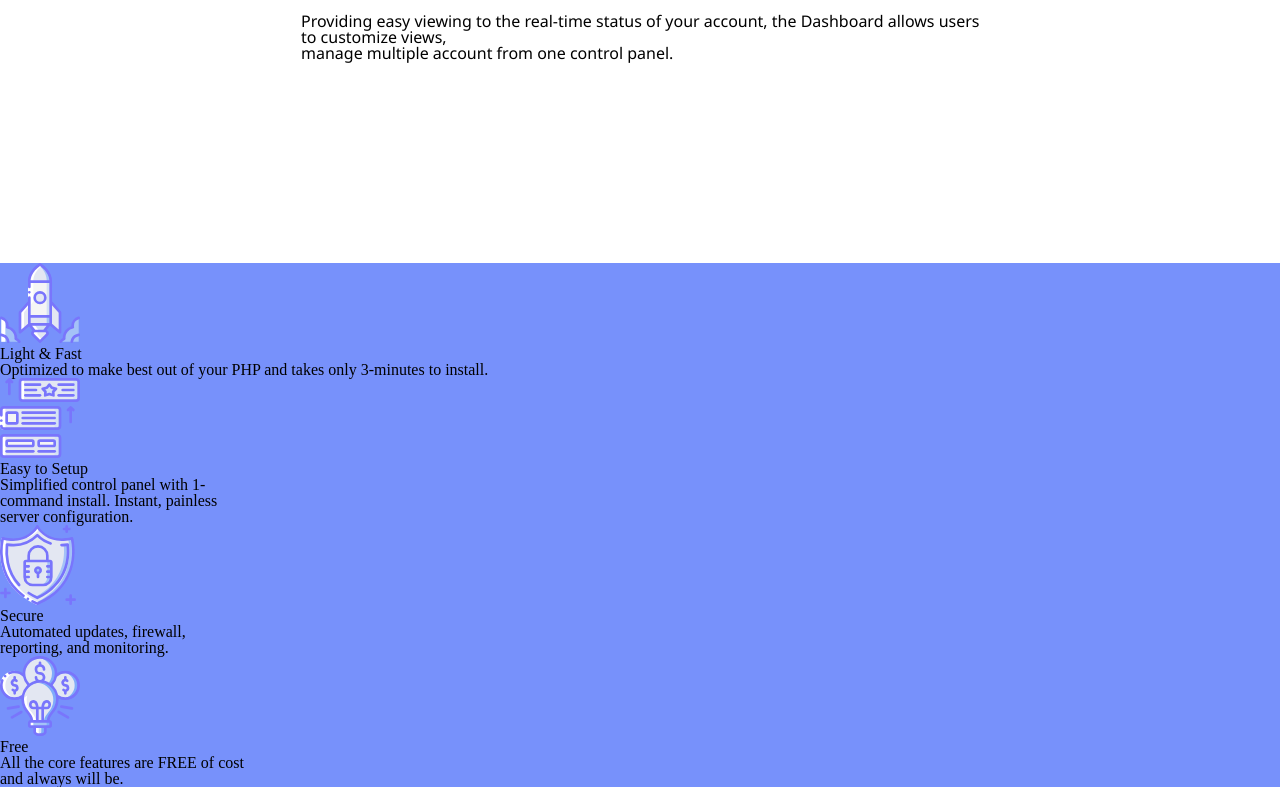
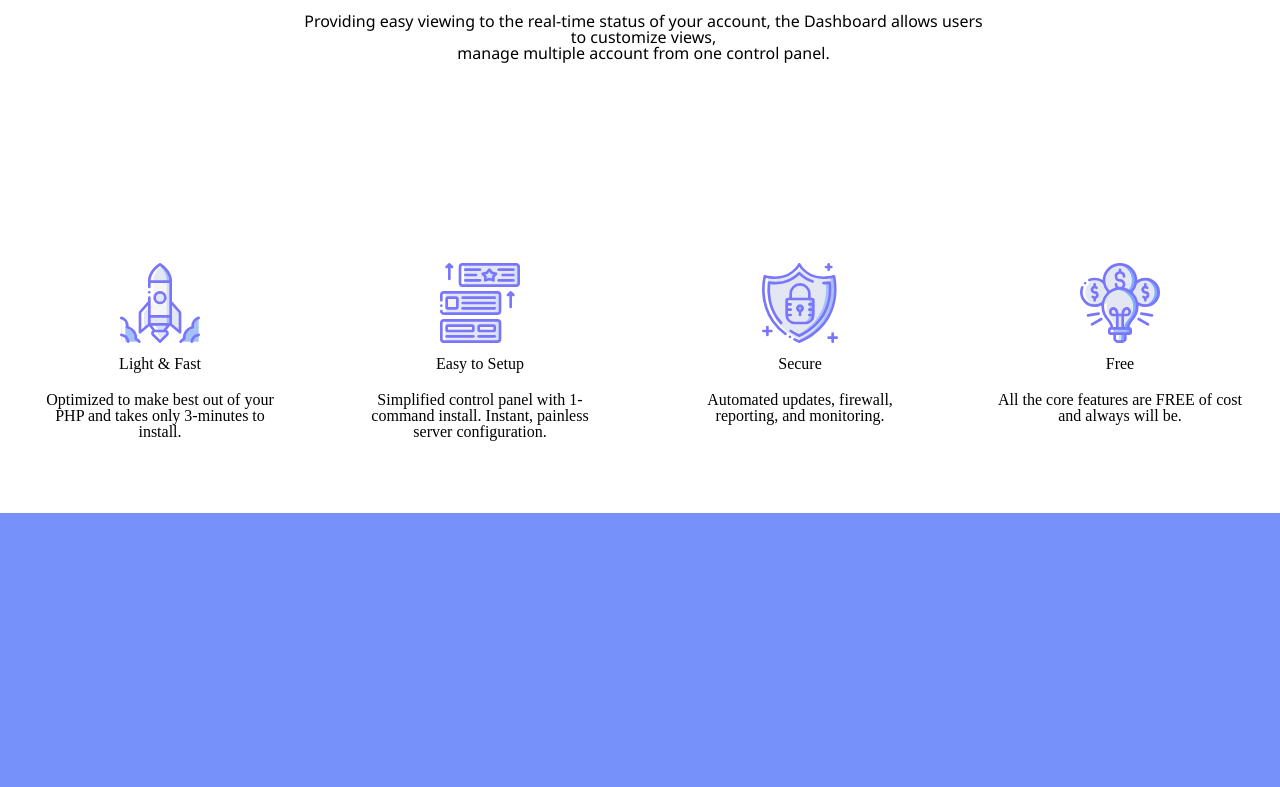
Before and after one commit to MrSkull/Test, a plain HTML site: page index.html in a window 1280 px wide. Shown: the part 936-1723 px from the top of the page. After the commit the page ends 1449 px from the top, so only its background shows below. Drawn offline with Linux system fonts and the light colour scheme.

Commit message:
v.111bottom

```diff
--- a/css/style.css
+++ b/css/style.css
@@ -101,5 +101,23 @@ body {
 .bottombox {
 	background-color: white;
 	height: 341px;
+	text-align: center;
 }
 /*Sul Qveda Xazi*/
+.qvedaganyofileba {
+	background-color: white;
+	width: 100%;
+	height: 250px;
+
+	overflow:hidden;
+}
+.meotxedi {
+	width: 25%;
+	height: 250px;
+	text-align: center;
+	float: left;
+	overflow:hidden;
+}
+.meotxedi p {
+	padding: 10px;
+}
--- a/index.html
+++ b/index.html
@@ -39,24 +39,26 @@
             </section>
             <section>
             	    <div class="qvedaganyofileba">
-            	    	<div>
+            	    	<div class="meotxedi">
                         <img class="iconebi" src="images/raketa.svg" alt="raketa">
                         <p class="qvedatext1">Light & Fast </p>
-                        <p class="qvedisqveda1">Optimized to make best out of your PHP and takes only 3-minutes to install.</p>
+                        <p class="qvedisqveda1">Optimized to make best out of your<br> PHP and takes only 3-minutes to <br>install.</p>
                      </div>
-            	    	<div>
+            	    	<div class="meotxedi">
                         <img class="iconebi" src="images/yutebi.svg" alt="yutebi">
                         <p class="qvedatext1">Easy to Setup </p>
                         <p class="qvedisqveda2">Simplified control panel with 1-<br>command install. Instant, painless<br> server configuration.</p>
-                     <div>
+                     </div>
+                     <div class="meotxedi">
                         <img class="iconebi" src="images/fari.svg" alt="fari">
                         <p class="qvedatext1">Secure</p>
                         <p class="qvedisqveda3">Automated updates, firewall, <Br>reporting, and monitoring.</p>
                      </div>
-            	    	<div>
+            	    	<div class="meotxedi">
             	        <img class="iconebi" src="images/natura.svg" alt="natura">
                        <p class="qvedatext1 qvedatextv1">Free</p>
                        <p class="qvedisqveda4">All the core features are FREE of cost<br> and always will be.</p>
+                       <div class="clear"></div>
                      </div>
             	    </div>
             </section>
```
